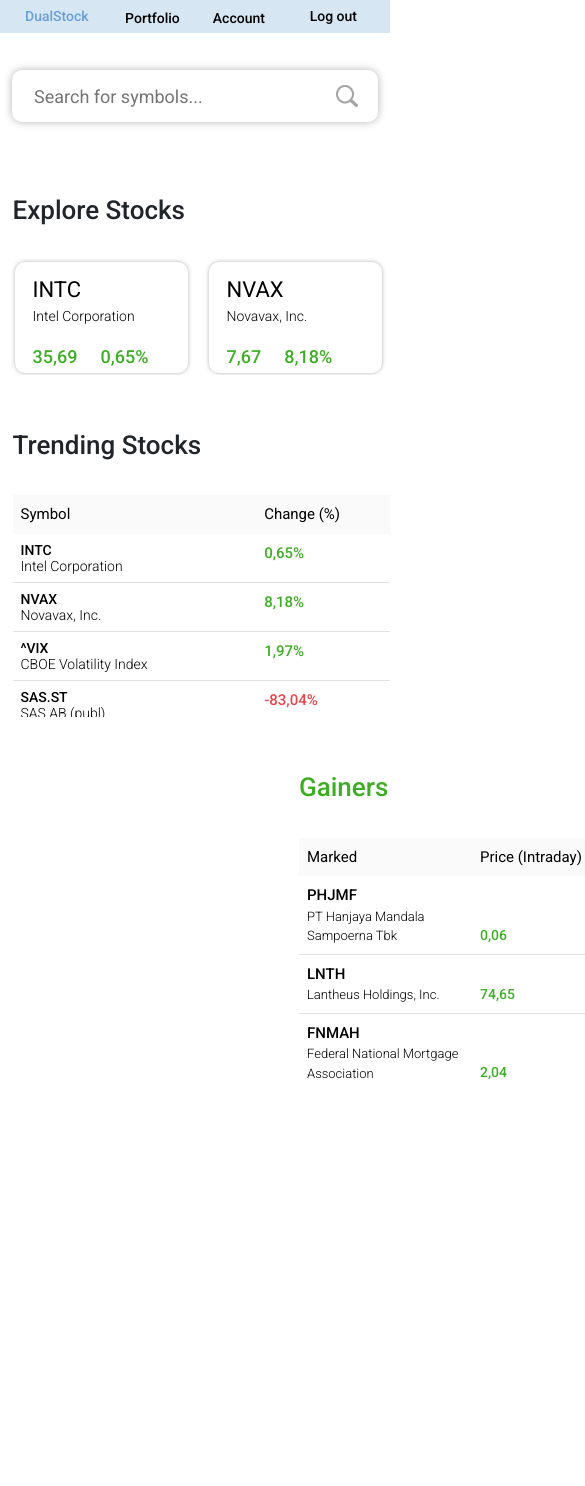
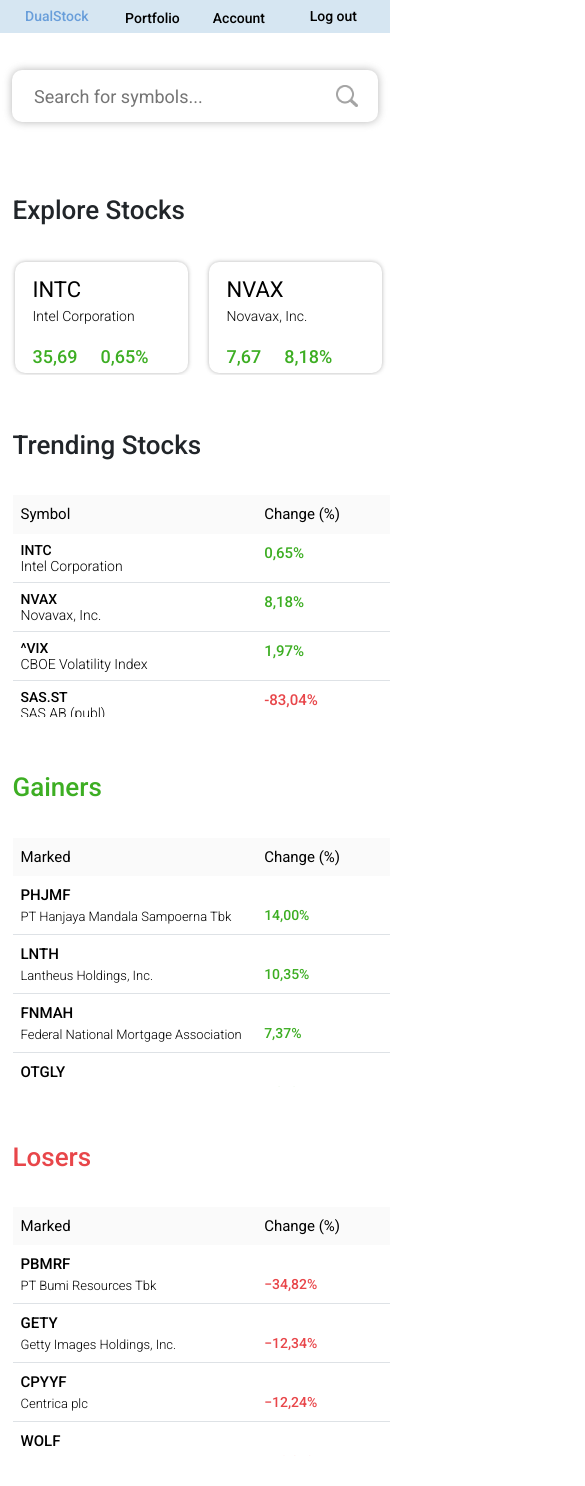
Before and after one commit to Louisshr/DualStock-frontend, a React (Create React App) app: page / in a window 390 px wide. Shown: the top 1486 px of the page, 585 px wide, since content can reach past the window. Before the commit the page ends 1187 px from the top, so only its background shows below. Built offline with nearby package versions, Linux system fonts and the light colour scheme.

Commit message:
Gainer and loser tables are now responsive

```diff
--- a/src/App.css
+++ b/src/App.css
@@ -273,6 +273,7 @@
 .gainerAndLoser--container{
   margin-left: 299px;
   display: flex;
+  gap: 45px;
   margin-bottom: 100px;
 }
 
@@ -352,28 +353,29 @@
   padding: inherit;
 }
 
+/* -- STOCK-LOSER  -- */
+
+.header--loser{
+  margin-top: 55px;
+  color: #E8464A;
+}
+
 /* -- RESPONSIVE -- */
 
 @media only screen and (max-width: 1430px){
-  .exploreStocks--container, .trendingStocks--container{
-    margin-left: 230px;
-  }
-}
-
-@media only screen and (max-width: 1430px){
-  .exploreStocks--container, .trendingStocks--container{
+  .exploreStocks--container, .trendingStocks--container, .gainerAndLoser--container{
     margin-left: 230px;
   }
 }
 
 @media only screen and (max-width: 1222px){
-  .exploreStocks--container, .trendingStocks--container{
+  .exploreStocks--container, .trendingStocks--container, .gainerAndLoser--container{
     margin-left: 150px;
   }
 }
 
 @media only screen and (max-width: 1050px){
-  .exploreStocks--container, .trendingStocks--container{
+  .exploreStocks--container, .trendingStocks--container, .gainerAndLoser--container{
     margin-left: 100px;
   }
 }
@@ -382,7 +384,7 @@
   .exploreStocks--container, .trendingStocks--container{
     margin-left: 0px;
   }
-  .exploreStocks--container--cards, .trendingStocks--container, .header--exploreStocks{
+  .exploreStocks--container--cards, .trendingStocks--container, .header--exploreStocks, .gainerAndLoser--container{
     margin-left: 12.5px;
   }
   .trendingStocks--container--table{
@@ -403,13 +405,43 @@
   .trendingStocks--name--th, .trendingStocks--text--style{
     display: none;
   }
+  .gainerAndLoser--container{
+    flex-direction: column;
+    gap: 0px;
+  }
 }
 
 @media only screen and (max-width: 502px){
   .trendingsStocks--change--display, .trendingStocks--price--display{
     display: none;
   }
-  .trendingStocks--container--table{
+  .trendingStocks--container--table, .gainer--table{
     width: 100%;
   }
+  .gainer--table--element{
+    table-layout: initial;
+  }
+
+  #gainer--override--bootstrap .gainer--marked--th{
+    width: 182px;
+  }
+
+  .gainer--price--th, .gainer--price--td{
+    display: none;
+  }
+
+  #gainer--override--bootstrap .gainer--change--th{
+    padding-left: 8px;
+    width: 100px;
+  }
+
+  #gainer--override--bootstrap .gainer--change--td{
+    padding-left: 8px;
+  }
+
+  #gainer--override--bootstrap .gainer--price--td--text, #gainer--override--bootstrap .gainer--change--td--text{
+    position: absolute;
+    bottom: 0;
+    padding-left: 0;
+  }
 }
--- a/src/components/homepage/GainersLosersElement.jsx
+++ b/src/components/homepage/GainersLosersElement.jsx
@@ -1,6 +1,6 @@
 export default function GainersLosersElement(props){
-    // if rendering stock gainers; numbers will be green
-    // if rendering stock losers; numbers will be red
+    // if rendering stock GAINERS; numbers will be green
+    // if rendering stock LOSERS; numbers will be red
     const performanceIndicatorColor = {'color': props.showStockGainers ? "#3DAE23" : "#E8464A"}
     return(
         <tr className='position--relative'>
--- a/src/components/homepage/Homepage.jsx
+++ b/src/components/homepage/Homepage.jsx
@@ -2,6 +2,7 @@
 import Card from './Card';
 import data from './data.js';
 import gainerData from './gainerData.js';
+import loserData from './loserData.js';
 import Table from 'react-bootstrap/Table';
 import TrendingStocksElement from './TrendingStockElement';
 import GainersLosersElement from './GainersLosersElement';
@@ -10,6 +11,7 @@
 export default function Homepage(){
     const[stockData, setStockData] = React.useState(data)
     const[stockGainerData, setStockGainerData] = React.useState(gainerData);
+    const[stockLoserData, setStockLoserData] = React.useState(loserData);
 
     const cardElements = stockData.trendingStocks.map(stock => {
         return(
@@ -26,6 +28,12 @@
     const stockGainerElements = stockGainerData.stockGainers.map(stock => {
         return(
             <GainersLosersElement showStockGainers={true} stock={stock}/>
+        )
+    })
+
+    const stockLoserElements = stockLoserData.stockLosers.map(stock => {
+        return(
+            <GainersLosersElement showStockGainers={false} stock={stock}/>
         )
     })
 
@@ -85,23 +93,24 @@
                         </Table>
                     </div>
                 </div>
+                <div className='gainer--container'>
+                    <h1 className='header--default header--loser'>Losers</h1>
+                    <div id='gainer--override--bootstrap' className='gainer--table'>
+                        <Table hover responsive className='gainer--table--element'>
+                            <thead style={{border: "hidden"}}>
+                                <tr style={{backgroundColor: "rgba(164, 164, 164, 0.05)"}}>
+                                    <th style={{backgroundColor: 'transparent'}} className='table--header--default gainer--marked--th'>Marked</th>
+                                    <th style={{backgroundColor: 'transparent', whiteSpace: 'nowrap'}} className='table--header--default gainer--price--th'>Price (Intraday)</th>
+                                    <th style={{backgroundColor: 'transparent', whiteSpace: 'nowrap'}} className='table--header--default gainer--change--th'>Change (%)</th>
+                                </tr>
+                            </thead>
+                            <tbody>
+                                {stockLoserElements}
+                            </tbody>
+                        </Table>
+                    </div>
+                </div>
             </div>
         </div>
     )
 }
-/*
-<tr className='position--relative'>
-                                    <td className='gainer--cells'>
-                                        <div className='gainer--marked--div'>
-                                            <p className='tableRow--text--default position--relative'>AAPL</p>
-                                            <p className='gainer--marked--longname'>lorem ipsum apple</p>
-                                        </div>
-                                    </td>
-                                    <td className='gainer--price--td'>
-                                        <p className='gainer--price--td--text'>4,09</p>
-                                    </td>
-                                    <td className='gainer--change--td'>
-                                        <p className='gainer--change--td--text'>4,09</p>
-                                    </td>
-                                </tr>
-*/
--- /dev/null
+++ b/src/components/homepage/loserData.js
@@ -0,0 +1,75 @@
+const loserData = {
+    "stockLosers": [
+		{
+			"symbol": "PBMRF",
+			"longName": "PT Bumi Resources Tbk",
+			"value": "0,01",
+			"change": "−0,00",
+			"changePercent": "−34,82"
+		},
+		{
+			"symbol": "GETY",
+			"longName": "Getty Images Holdings, Inc.",
+			"value": "5,61",
+			"change": "−0,79",
+			"changePercent": "−12,34"
+		},
+		{
+			"symbol": "CPYYF",
+			"longName": "Centrica plc",
+			"value": "1,72",
+			"change": "−0,24",
+			"changePercent": "−12,24"
+		},
+		{
+			"symbol": "WOLF",
+			"longName": "Wolfspeed, Inc.",
+			"value": "33,82",
+			"change": "−4,16",
+			"changePercent": "−10,95"
+		},
+		{
+			"symbol": "AFRM",
+			"longName": "Affirm Holdings, Inc.",
+			"value": "18,28",
+			"change": "−2,17",
+			"changePercent": "−10,61"
+		},
+		{
+			"symbol": "CURLF",
+			"longName": "Curaleaf Holdings, Inc.",
+			"value": "4,11",
+			"change": "−0,46",
+			"changePercent": "−10,07"
+		},
+		{
+			"symbol": "SYM",
+			"longName": "Symbotic Inc.",
+			"value": "31,19",
+			"change": "−3,33",
+			"changePercent": "−9,65"
+		},
+		{
+			"symbol": "TIAJF",
+			"longName": "Telecom Italia S.p.A.",
+			"value": "0,27",
+			"change": "−0,03",
+			"changePercent": "−9,15"
+		},
+		{
+			"symbol": "W",
+			"longName": "Wayfair Inc.",
+			"value": "56,91",
+			"change": "−5,59",
+			"changePercent": "−8,94"
+		},
+		{
+			"symbol": "FLNC",
+			"longName": "Fluence Energy, Inc.",
+			"value": "20,42",
+			"change": "−1,96",
+			"changePercent": "−8,76"
+		}
+	]
+}
+export default loserData;
```
